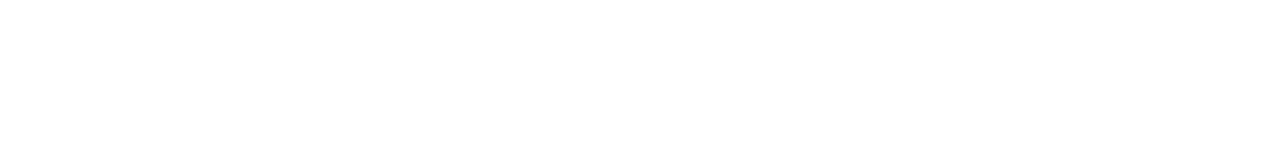
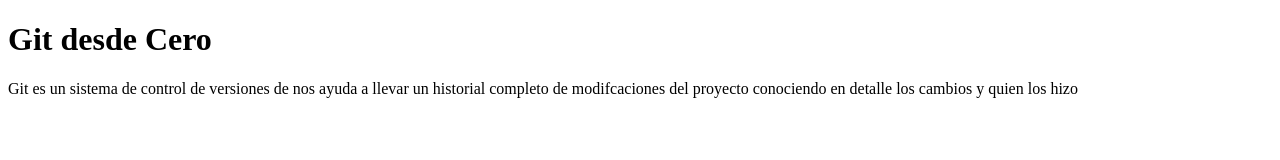
Before and after one commit to hernanfleita/git-desde-cero, a plain HTML site: page index.html in a window 1280 px wide. Drawn offline with Linux system fonts and the light colour scheme.

Commit message:
Primer cambio desde la rama desarrollo

```diff
--- a/index.html
+++ b/index.html
@@ -5,7 +5,12 @@
     <title> Git desde Cero</title>
 </head>
 <body>
-
+    <h1>Git desde Cero</h1>
+    <p>
+        Git es un sistema de control de versiones de nos ayuda
+        a llevar un historial completo de modifcaciones del proyecto
+        conociendo en detalle los cambios y quien los hizo
+    </p>
 </body>
 
 
```
